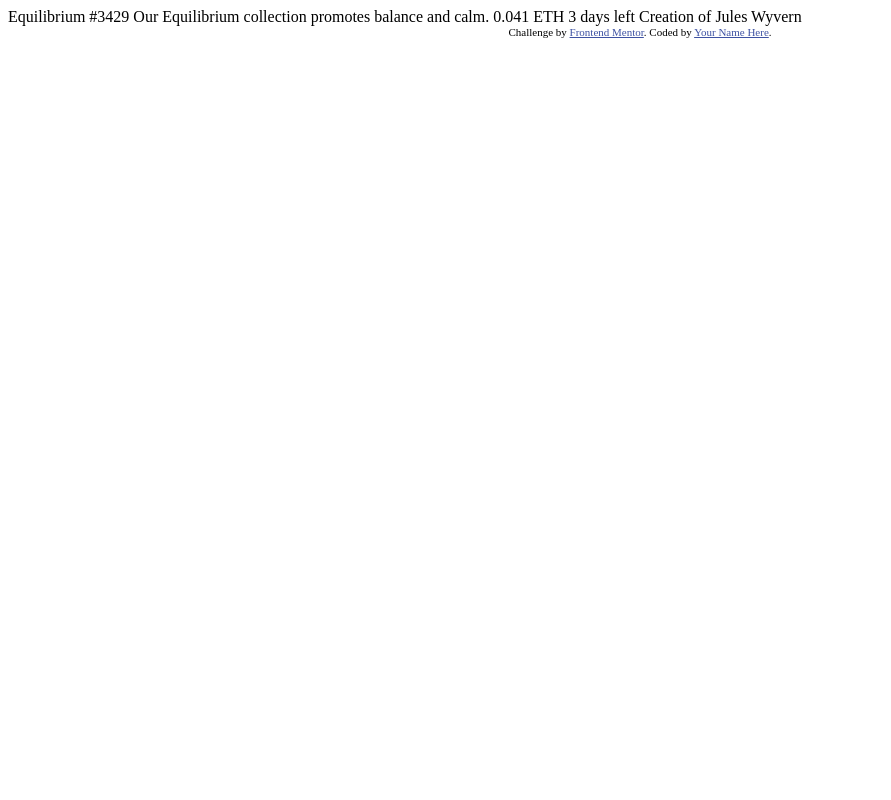
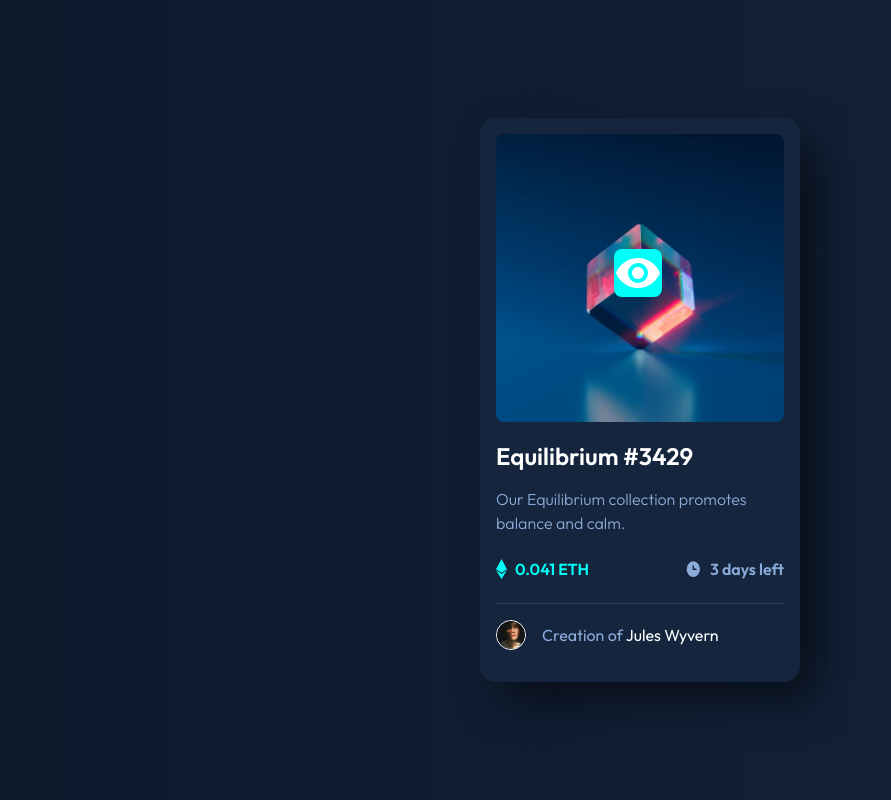
Before and after one commit to murilopita/NFT-preview-card-component-main, a plain HTML site: page index.html in a window 1280 px wide. Shown: the whole page, without its empty margins (0-891 px from the left). Drawn offline with Linux system fonts and the light colour scheme.

Commit message:
Start the Challange
HTML and CSS:  Done;

Image hover effect: In Progress;

```diff
--- a/index.html
+++ b/index.html
@@ -2,20 +2,58 @@
 <html lang="en">
 <head>
   <meta charset="UTF-8">
-  <meta name="viewport" content="width=device-width, initial-scale=1.0"> <!-- displays site properly based on user's device -->
-
-  <link rel="icon" type="image/png" sizes="32x32" href="./images/favicon-32x32.png">
-
+  <meta name="viewport" content="width=device-width, initial-scale=1.0">
+  <link rel="shortcut icon" href="images/favicon-32x32.png" type="image/x-icon">
   <title>Frontend Mentor | NFT preview card component</title>
 
-  <!-- Feel free to remove these styles or customise in your own stylesheet 👍 -->
-  <style>
-    .attribution { font-size: 11px; text-align: center; }
-    .attribution a { color: hsl(228, 45%, 44%); }
-  </style>
+  <!--Style CSS-->
+  <link rel="stylesheet" href="style.css">
+
 </head>
+
 <body>
 
+  <main class="container">
+
+    <div class="card-box">
+
+      <div class="card-img">
+        <div class="view">
+          <img src="images/icon-view.svg" alt="View icon">
+        </div>
+        <img src="images/image-equilibrium.jpg" alt="Equilibrium">
+      </div>
+
+      <div class="card-info">
+
+        <div class="info">
+          <h1>Equilibrium #3429</h1>
+          <p>Our Equilibrium collection promotes balance and calm.</p>
+        </div>
+
+        <div class="status-info">
+          <div class="status1"><img src="images/icon-ethereum.svg" alt="Ethereum icon">0.041 ETH</div>
+          <div class="status2"><img src="images/icon-clock.svg" alt="Clock icon">3 days left</div>
+        </div>
+
+        <div class="profile">
+          <img src="images/image-avatar.png" alt="Jules Wyvern"><p>Creation of <a href="#">Jules Wyvern</a></p>
+        </div>
+
+      </div>
+
+    </div>
+
+  </main>
+
+</body>
+
+</html>
+
+
+
+
+<!--
   Equilibrium #3429
 
   Our Equilibrium collection promotes balance and calm.
@@ -24,10 +62,4 @@
   3 days left
 
   Creation of Jules Wyvern
-
-  <div class="attribution">
-    Challenge by <a href="https://www.frontendmentor.io?ref=challenge" target="_blank">Frontend Mentor</a>.
-    Coded by <a href="#">Your Name Here</a>.
-  </div>
-</body>
-</html>
+-->
--- /dev/null
+++ b/style.css
@@ -0,0 +1,181 @@
+/*Font Import*/
+@import url('https://fonts.googleapis.com/css2?family=Outfit:wght@300;400;600&display=swap');
+
+/*
+font-family: 'Outfit', sans-serif;
+*/
+
+:root{
+    --soft-blue: hsl(215, 51%, 70%);
+    --cyan: hsl(178, 100%, 50%);
+
+    /*Very Dark Blue Variants*/
+
+    --main-bg: hsl(217, 54%, 11%);
+    --card-bg: hsl(216, 50%, 16%);
+    --line: hsl(215, 32%, 27%);
+}
+
+/*Reset CSS*/
+*{
+    margin: 0;
+    padding: 0;
+    box-sizing: border-box;
+}
+
+/*Background*/
+
+html{
+    font-family: 'Outfit', sans-serif;
+    font-size: 62,5%;
+}
+
+body{
+    background-image: linear-gradient(to right, var(--main-bg), var(--card-bg));
+    font-size: 1rem;
+    width: 100%;
+    height: 100vh;
+    display: flex;
+    justify-content: center;
+    align-items: center;
+    margin: 0 auto;
+}
+
+/*Card Container*/
+
+.container{
+    display: flex;
+    flex-direction: column;
+    background-color: var(--card-bg);
+    height: auto;
+    border-radius: 1rem;
+    box-shadow: 20px 20px 40px hsla(0, 0%, 0%, 0.514);
+}
+
+.card-box{
+    display: flex;
+    flex-direction: column;
+    width: 20rem;
+}
+
+/* Card Image */
+
+.card-img{
+    position: relative;
+    display: flex;
+    justify-content: center;
+    margin-top: 1rem;
+}
+
+.card-box .card-img img{
+    width: 90%;
+    border-radius: 0.5rem;
+}
+
+/*View Icon*/
+
+.card-box .card-img .view{
+    position: absolute;
+    top: 40%;
+    left: 42%;
+}
+
+.card-box .card-img .view img{
+    width: 100%;
+    background-color: var(--cyan)
+
+}
+
+
+
+/*Card Information*/
+
+.card-info{
+    display: flex;
+    flex-direction: column;
+    padding: 0 1rem;
+
+}
+
+.card-info .info h1{
+    color: white;
+    font-weight: 600;
+    font-size: 1.5rem;
+    padding-top: 1.2rem;
+    padding-bottom: 1rem;
+}
+
+.card-info .info h1:hover{
+    cursor: pointer;
+    color: var(--cyan);
+}
+
+.card-info .info p{
+    color: var(--soft-blue);
+    font-weight: 300;
+    font-size: 1rem;
+    line-height: 1.5rem;
+    padding-bottom: 1.5rem;
+}
+
+/*Status Information*/
+
+.status-info{
+    display: flex;
+    justify-content:space-between;
+    align-items: center;
+    border-bottom: solid 1px var(--line);
+
+}
+
+.status-info .status1, .status2{
+    display: flex;
+    flex-direction: row;
+    justify-items: center;
+    padding-bottom: 1.5rem;
+
+}
+
+.status-info .status1 img, .status2 img{
+    margin-right: 0.5rem;
+
+}
+
+.status-info .status1{
+    font-weight: 600;
+    color: var(--cyan);
+}
+
+.status-info .status2{
+    font-weight: 600;
+    color: var(--soft-blue);
+}
+
+/*Profile Information*/
+
+.profile{
+    display: flex;
+    padding-top: 1rem;
+    align-items: center;
+    color: var(--soft-blue);
+    font-size: 1rem;
+    margin-bottom: 2rem;
+}
+
+.profile img{
+    width: 30px;
+    border: solid 1px white;
+    border-radius: 50px;
+    margin-right: 1rem;
+}
+
+.profile a{
+    color: white;
+    text-decoration: none;
+}
+
+.profile a:hover{
+    cursor: pointer;
+    color: var(--cyan);
+
+}
```
